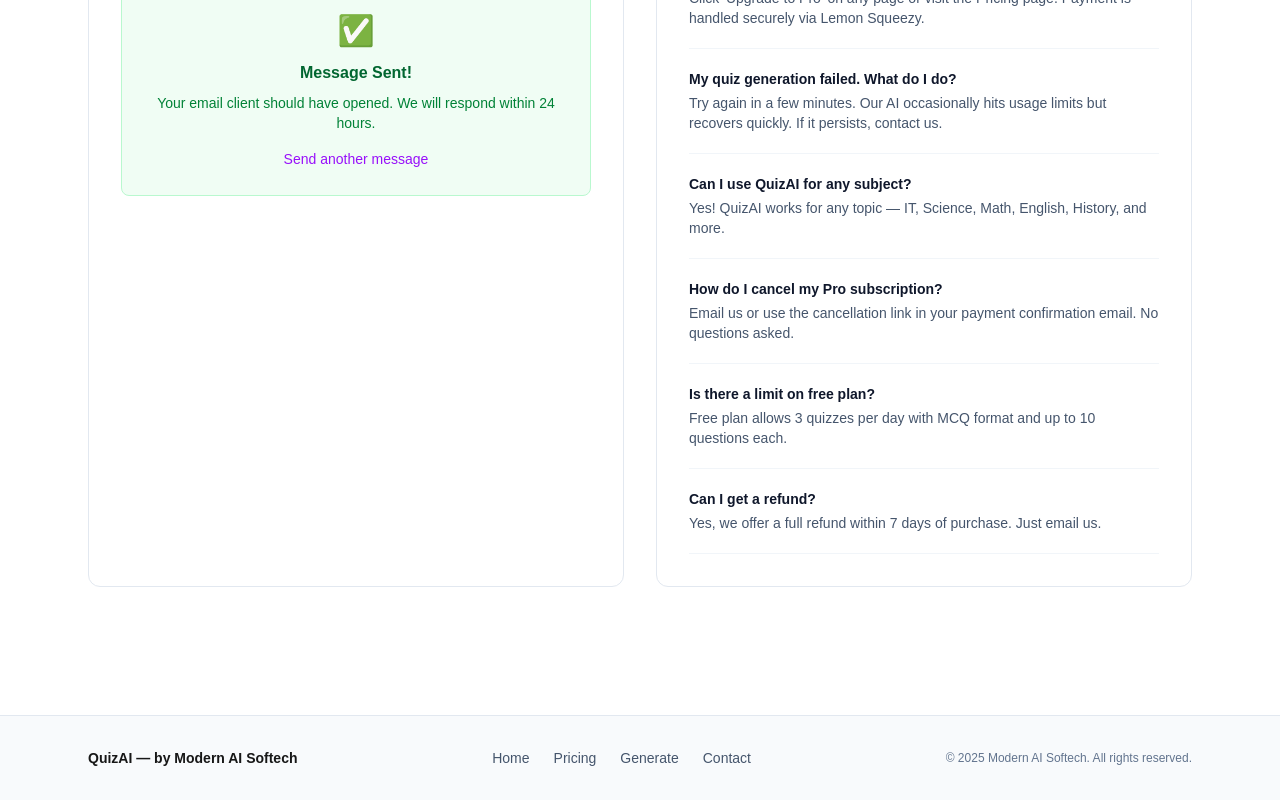
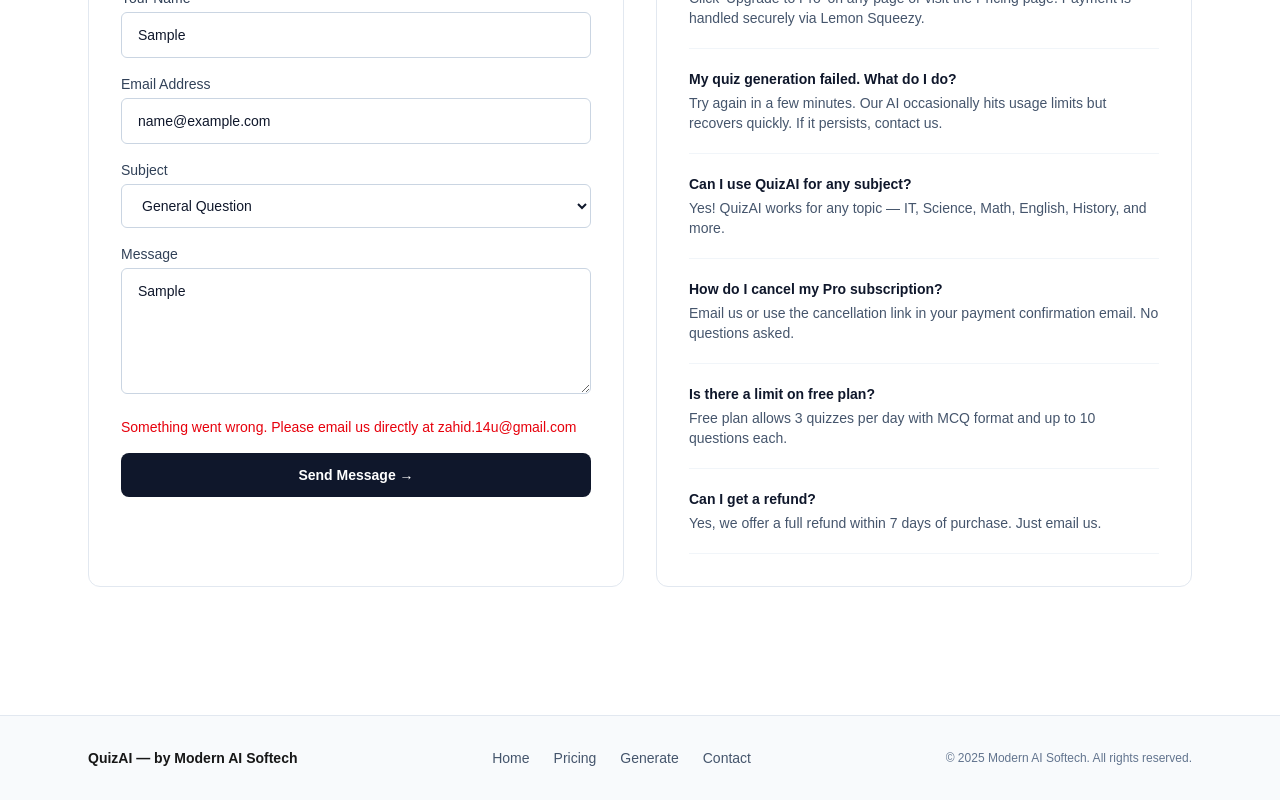
Before and after one commit to zahid14u/quiz-generator, a Next.js app: page /contact in a window 1280 px wide. Both pictures are taken after typing "Sample", "name@example.com", "Sample" into the empty fields and a click on the button "Send Message →". Shown: the part 635-1435 px from the top of the page. Built offline with nearby package versions, Linux system fonts and the light colour scheme.

Commit message:
Fix contact page send message issue

```diff
--- a/app/contact/page.tsx
+++ b/app/contact/page.tsx
@@ -10,17 +10,38 @@
     subject: "general",
     message: "",
   });
+  const [isLoading, setIsLoading] = useState(false);
+const [error, setError] = useState("");
 
-  const handleSubmit = (e: React.FormEvent) => {
+const handleSubmit = async (e: React.FormEvent) => {
     e.preventDefault();
-    // Opens email client with pre-filled message
-    const mailtoLink = `mailto:your@email.com?subject=${encodeURIComponent(
-      `QuizAI Support: ${formData.subject}`
-    )}&body=${encodeURIComponent(
-      `Name: ${formData.name}\nEmail: ${formData.email}\n\nMessage:\n${formData.message}`
-    )}`;
-    window.open(mailtoLink);
-    setSubmitted(true);
+    setIsLoading(true);
+    setError("");
+    try {
+      const response = await fetch("https://formspree.io/f/xjgjlzjg", {
+        method: "POST",
+        headers: {
+          "Content-Type": "application/json",
+          Accept: "application/json",
+        },
+        body: JSON.stringify({
+          name: formData.name,
+          email: formData.email,
+          subject: "QuizAI Support: " + formData.subject,
+          message: formData.message,
+        }),
+      });
+      if (response.ok) {
+        setSubmitted(true);
+        setFormData({ name: "", email: "", subject: "general", message: "" });
+      } else {
+        setError("Something went wrong. Please email us directly at zahid.14u@gmail.com");
+      }
+    } catch {
+      setError("Something went wrong. Please email us directly at zahid.14u@gmail.com");
+    } finally {
+      setIsLoading(false);
+    }
   };
 
   return (
@@ -59,7 +80,7 @@
             <h3 className="mt-3 font-semibold">WhatsApp</h3>
             <p className="mt-2 text-sm text-slate-600">Quick questions answered fast on WhatsApp.</p>
 
-              <a href="https://wa.me/923039382848"
+              <a href="https://wa.me/923039382849"
               target="_blank"
               rel="noopener noreferrer"
               className="mt-4 block text-sm font-medium text-purple-600 hover:underline"
@@ -86,8 +107,8 @@
             {submitted ? (
               <div className="mt-6 rounded-lg bg-green-50 border border-green-200 p-6 text-center">
                 <div className="text-3xl">✅</div>
-                <h3 className="mt-3 font-semibold text-green-800">Message Sent!</h3>
-                <p className="mt-2 text-sm text-green-700">Your email client should have opened. We will respond within 24 hours.</p>
+                <h3 className="mt-3 font-semibold text-green-800">Message Received!</h3>
+                <p className="mt-2 text-sm text-green-700">Thank you! We will reply to your email within 24 hours.</p>
                 <button
                   onClick={() => setSubmitted(false)}
                   className="mt-4 text-sm text-purple-600 hover:underline"
@@ -104,7 +125,7 @@
                     required
                     value={formData.name}
                     onChange={(e) => setFormData({ ...formData, name: e.target.value })}
-                    placeholder="Muhammad Zahid Ghaffar"
+                    placeholder="Your Name"
                     className="w-full rounded-md border border-slate-300 px-4 py-3 text-sm outline-none transition focus:border-purple-400 focus:ring-2 focus:ring-purple-100"
                   />
                 </div>
@@ -116,7 +137,7 @@
                     required
                     value={formData.email}
                     onChange={(e) => setFormData({ ...formData, email: e.target.value })}
-                    placeholder="zahid.14u@gmail.com"
+                    placeholder="Your email address"
                     className="w-full rounded-md border border-slate-300 px-4 py-3 text-sm outline-none transition focus:border-purple-400 focus:ring-2 focus:ring-purple-100"
                   />
                 </div>
@@ -149,11 +170,15 @@
                   />
                 </div>
 
+                {error && (
+                  <div className="text-red-600 text-sm">{error}</div>
+                )}
                 <button
-                  type="submit"
-                  className="w-full rounded-lg bg-slate-900 px-5 py-3 text-sm font-semibold text-white transition hover:bg-slate-700"
-                >
-                  Send Message →
+                     type="submit"
+                    disabled={isLoading}
+                    className="w-full rounded-lg bg-slate-900 px-5 py-3 text-sm font-semibold text-white transition hover:bg-slate-700 disabled:bg-slate-400"
+                    >
+                    {isLoading ? "Sending..." : "Send Message →   "}
                 </button>
               </form>
             )}
```
